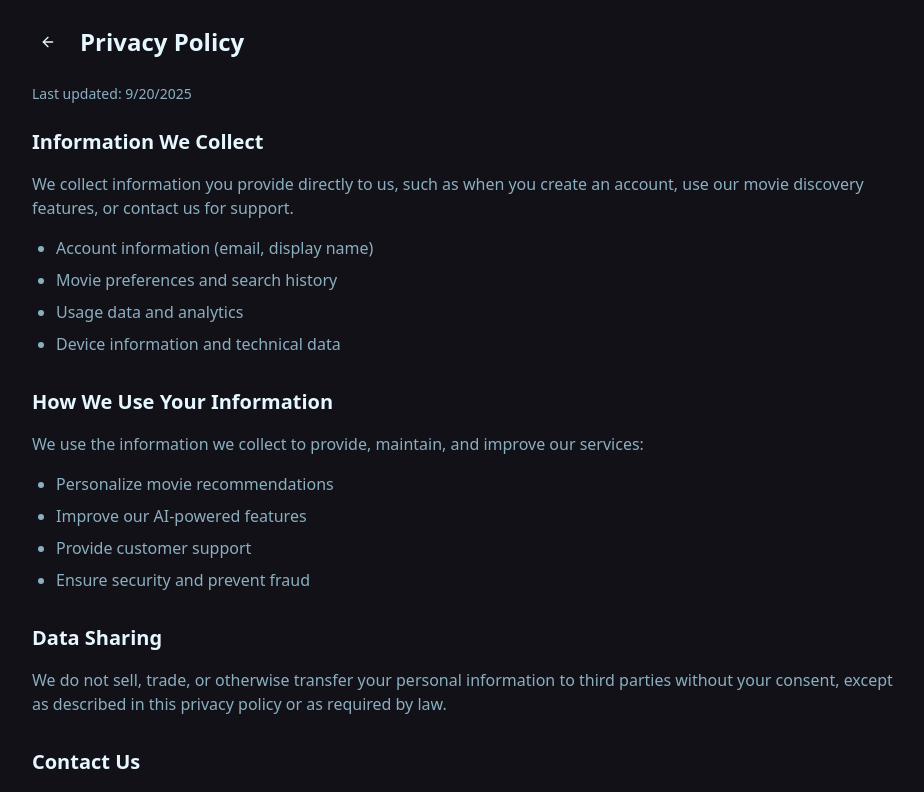
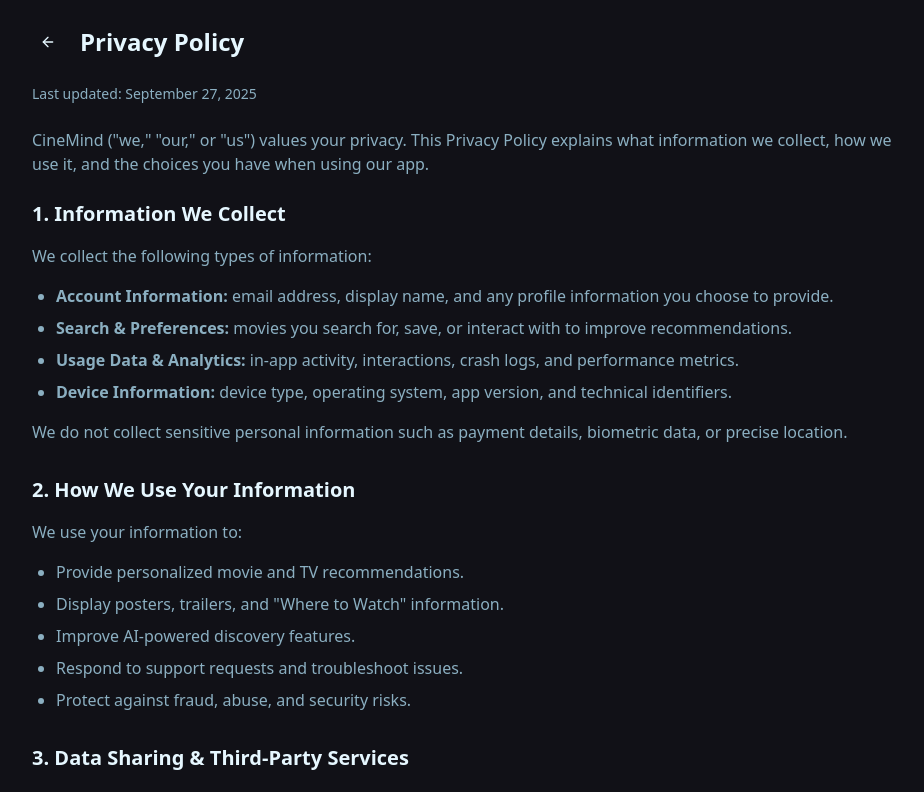
Before and after one commit to Matik103/holo-cine-memories, a React (Vite) app: page /privacy in a window 1280 px wide. Shown: the top 792 px of the page, without its empty margins (176-1100 px from the left). Built offline with nearby package versions, Linux system fonts and the light colour scheme; the HTML template or start-up script is replaced by a standard one.

Commit message:
Update privacy policy with comprehensive content and YouTube API disclosure

```diff
--- a/src/pages/Privacy.tsx
+++ b/src/pages/Privacy.tsx
@@ -23,42 +23,63 @@ export const Privacy = () => {
 
         <div className="prose prose-gray dark:prose-invert max-w-none">
           <p className="text-sm text-muted-foreground mb-6">
-            Last updated: {new Date().toLocaleDateString()}
+            Last updated: September 27, 2025
+          </p>
+
+          <p className="text-muted-foreground mb-6">
+            CineMind ("we," "our," or "us") values your privacy. This Privacy Policy explains what information we collect, how we use it, and the choices you have when using our app.
           </p>
 
           <section className="mb-8">
-            <h2 className="text-xl font-semibold mb-4">Information We Collect</h2>
+            <h2 className="text-xl font-semibold mb-4">1. Information We Collect</h2>
             <p className="text-muted-foreground mb-4">
-              We collect information you provide directly to us, such as when you create an account,
-              use our movie discovery features, or contact us for support.
+              We collect the following types of information:
             </p>
             <ul className="list-disc pl-6 text-muted-foreground space-y-2">
-              <li>Account information (email, display name)</li>
-              <li>Movie preferences and search history</li>
-              <li>Usage data and analytics</li>
-              <li>Device information and technical data</li>
+              <li><strong>Account Information:</strong> email address, display name, and any profile information you choose to provide.</li>
+              <li><strong>Search & Preferences:</strong> movies you search for, save, or interact with to improve recommendations.</li>
+              <li><strong>Usage Data & Analytics:</strong> in-app activity, interactions, crash logs, and performance metrics.</li>
+              <li><strong>Device Information:</strong> device type, operating system, app version, and technical identifiers.</li>
+            </ul>
+            <p className="text-muted-foreground mt-4">
+              We do not collect sensitive personal information such as payment details, biometric data, or precise location.
+            </p>
+          </section>
+
+          <section className="mb-8">
+            <h2 className="text-xl font-semibold mb-4">2. How We Use Your Information</h2>
+            <p className="text-muted-foreground mb-4">
+              We use your information to:
+            </p>
+            <ul className="list-disc pl-6 text-muted-foreground space-y-2">
+              <li>Provide personalized movie and TV recommendations.</li>
+              <li>Display posters, trailers, and "Where to Watch" information.</li>
+              <li>Improve AI-powered discovery features.</li>
+              <li>Respond to support requests and troubleshoot issues.</li>
+              <li>Protect against fraud, abuse, and security risks.</li>
             </ul>
           </section>
 
           <section className="mb-8">
-            <h2 className="text-xl font-semibold mb-4">How We Use Your Information</h2>
+            <h2 className="text-xl font-semibold mb-4">3. Data Sharing & Third-Party Services</h2>
             <p className="text-muted-foreground mb-4">
-              We use the information we collect to provide, maintain, and improve our services:
+              We do not sell or rent your personal information. However, we may share limited data in the following cases:
             </p>
             <ul className="list-disc pl-6 text-muted-foreground space-y-2">
-              <li>Personalize movie recommendations</li>
-              <li>Improve our AI-powered features</li>
-              <li>Provide customer support</li>
-              <li>Ensure security and prevent fraud</li>
+              <li><strong>Service Providers:</strong> We may use trusted third parties (e.g., analytics providers) to help us operate our app.</li>
+              <li><strong>Legal Requirements:</strong> We may disclose data if required by law or to protect our rights and users' safety.</li>
+              <li><strong>Third-Party Links:</strong> Our app may include links to external services such as Hulu, Apple TV, Vudu, or YouTube. These services may collect their own data. We are not responsible for their privacy practices, and we encourage you to review their privacy policies.</li>
             </ul>
           </section>
 
           <section className="mb-8">
-            <h2 className="text-xl font-semibold mb-4">Data Sharing</h2>
-            <p className="text-muted-foreground">
-              We do not sell, trade, or otherwise transfer your personal information to third parties
-              without your consent, except as described in this privacy policy or as required by law.
+            <h2 className="text-xl font-semibold mb-4">4. YouTube API Services</h2>
+            <p className="text-muted-foreground mb-4">
+              CineMind uses the YouTube API Services to display trailers and video content. By using CineMind, you are also agreeing to the:
             </p>
+            <ul className="list-disc pl-6 text-muted-foreground space-y-2">
+              <li><a href="https://www.youtube.com/t/terms" target="_blank" rel="noopener noreferrer" className="text-blue-600 hover:text-blue-800 dark:text-blue-400 dark:hover:text-blue-300">YouTube Terms of Service</a></li>
+            </ul>
           </section>
 
           <section className="mb-8">
```
Also changed, not shown: test-frontend-custom-emails.js (deleted, +0 -157 lines), 2 other files (tests, documents, lock files or other folders).
